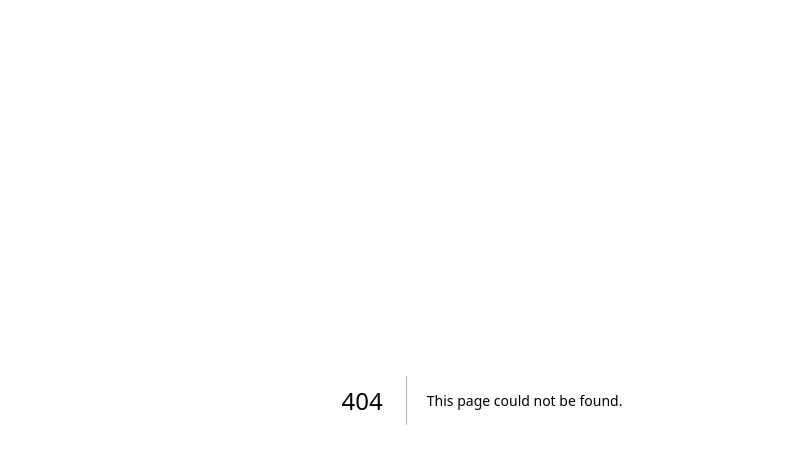
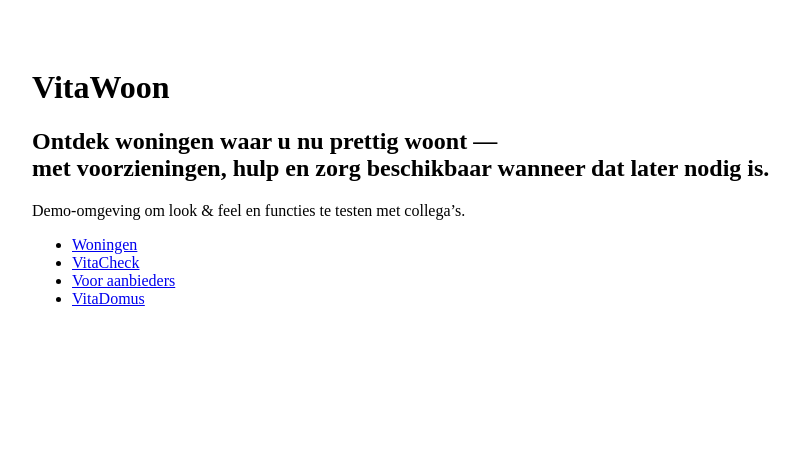
Before and after one commit to 4gcnny5cxp-dot/VitaWoon-demo-clean, a Next.js app: page /app/page in a window 1280 px wide. Before the commit this address had no page. Shown: the top 464 px of the page, without its empty margins (158-958 px from the left). Built offline with nearby package versions, Linux system fonts and the light colour scheme.

Commit message:
Create page.tsx

```diff
--- /dev/null
+++ b/pages/app/page.tsx
@@ -0,0 +1,23 @@
+export default function Home() {
+  return (
+    <main style={{ padding: "40px", maxWidth: "900px", margin: "0 auto" }}>
+      <h1>VitaWoon</h1>
+
+      <h2>
+        Ontdek woningen waar u nu prettig woont —<br />
+        met voorzieningen, hulp en zorg beschikbaar wanneer dat later nodig is.
+      </h2>
+
+      <p>
+        Demo-omgeving om look & feel en functies te testen met collega’s.
+      </p>
+
+      <ul>
+        <li><a href="/woningen">Woningen</a></li>
+        <li><a href="/vitacheck">VitaCheck</a></li>
+        <li><a href="/voor-aanbieders">Voor aanbieders</a></li>
+        <li><a href="/vitadomus">VitaDomus</a></li>
+      </ul>
+    </main>
+  );
+}
```
